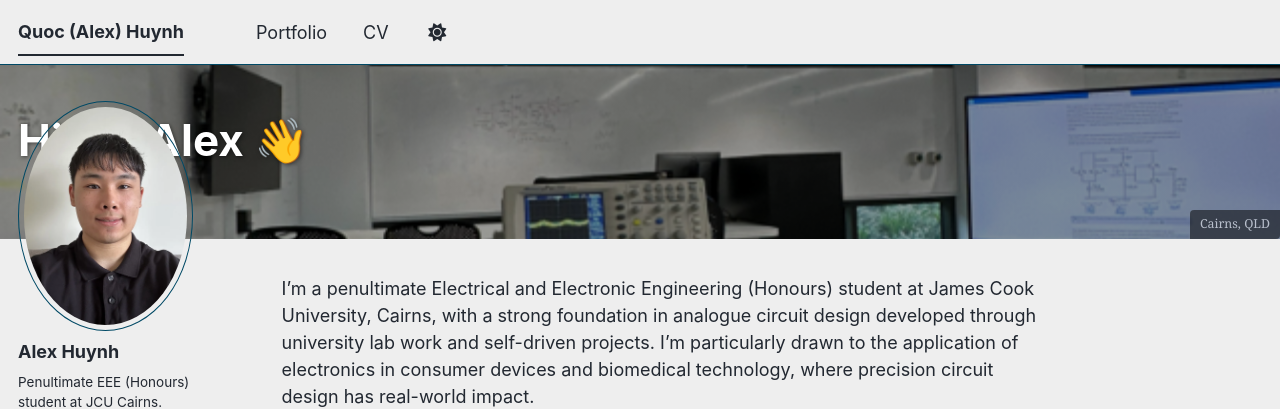
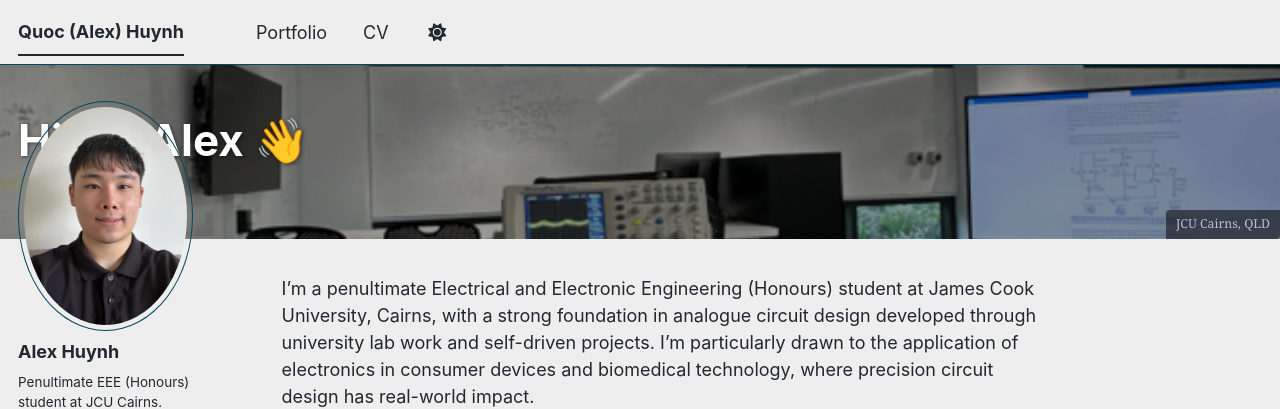
Before and after one commit to quochuynh1/quochuynh1.github.io, a Jekyll site: the page built from _pages/about.md, in a window 1280 px wide and 900 px high. Shown: the top 409 px of the window. Built offline with Jekyll 4.4.1, drawn with Linux system fonts in a browser that asks for light colours; a script bundle is joined from its source files by our own code; library files that are not in the unit come from our copies.

Commit message:
Try to fix banner image

```diff
--- a/_pages/about.md
+++ b/_pages/about.md
@@ -5,7 +5,9 @@
 header:
   overlay_image: banner.png
   overlay_filter: 0.4
-  caption: "Cairns, QLD"
+  overlay_color: "#000"
+  min_height: 400px
+  caption: "JCU Cairns, QLD"
 redirect_from:
   - /about/
   - /about.html
```
